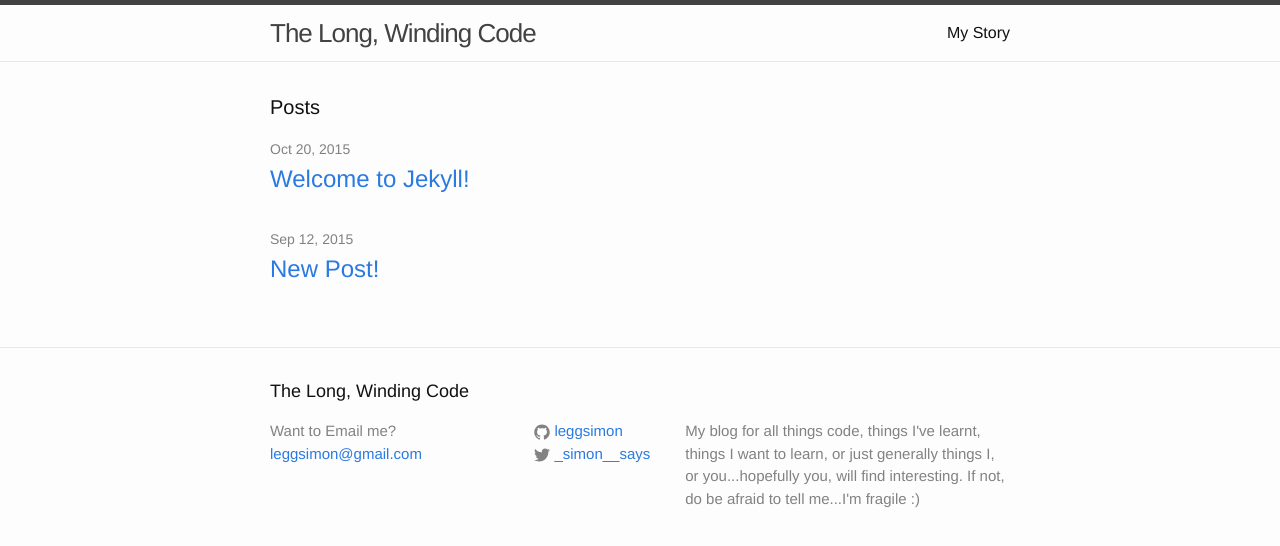
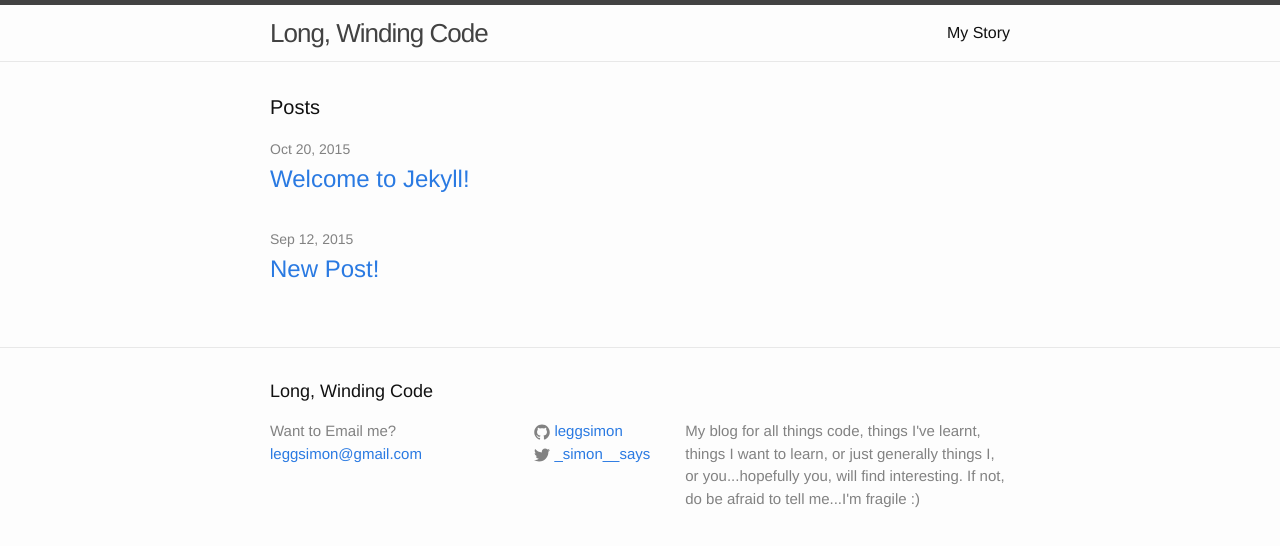
Before and after one commit to leggsimon/blog, a Jekyll site: the page built from index.html, in a window 1280 px wide. Shown: the top 546 px of the page. Built offline with Jekyll 4.4.1, drawn with Linux system fonts in a browser that asks for light colours; Markdown is read by kramdown in place of the engine named in the settings.

Commit message:
changed title

```diff
--- a/_config.yml
+++ b/_config.yml
@@ -1,5 +1,5 @@
 # Site settings
-title: The Long, Winding Code
+title: Long, Winding Code
 email: leggsimon@gmail.com
 description: > # this means to ignore newlines until "baseurl:"
   My blog for all things code, things I've learnt, things I want to learn,
```
